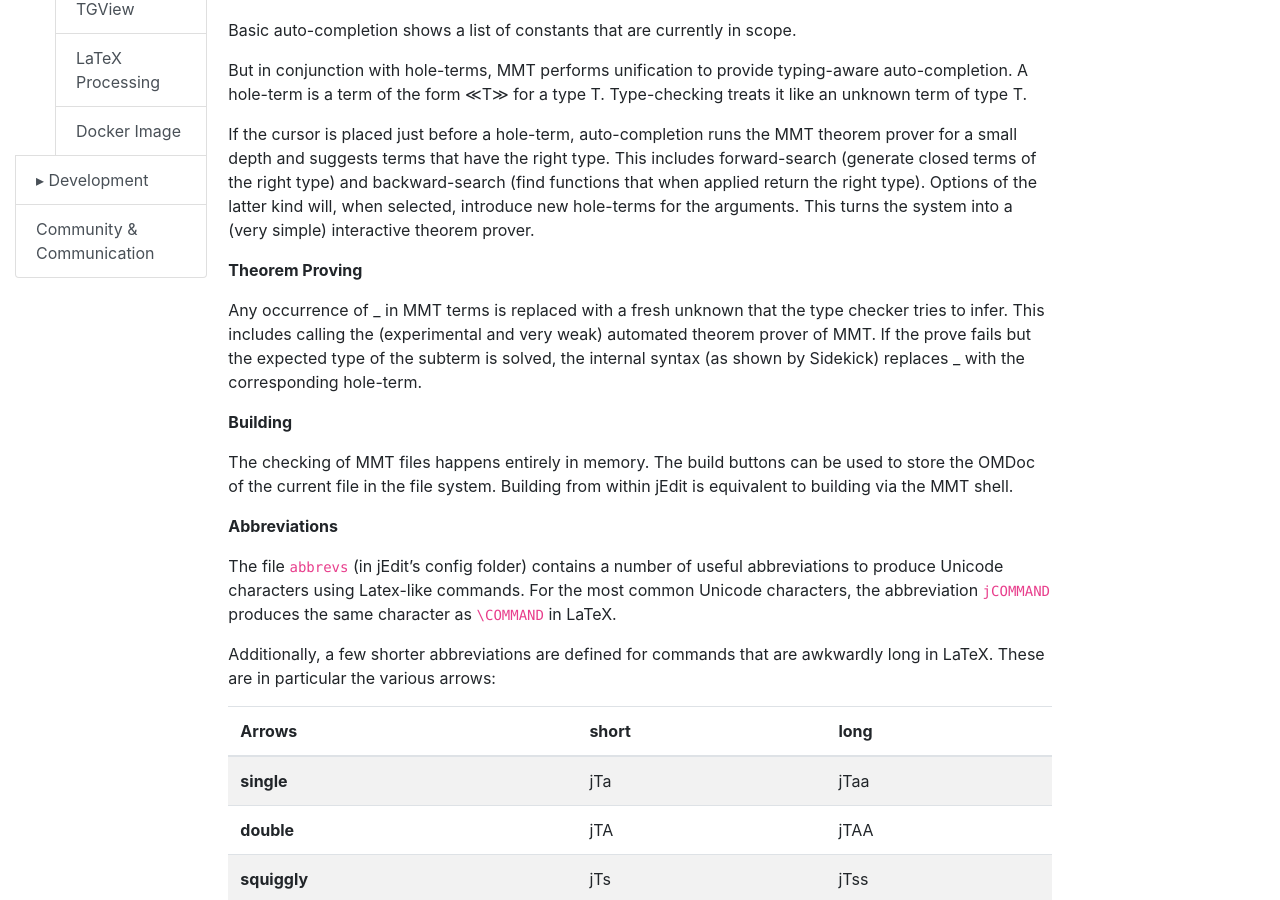
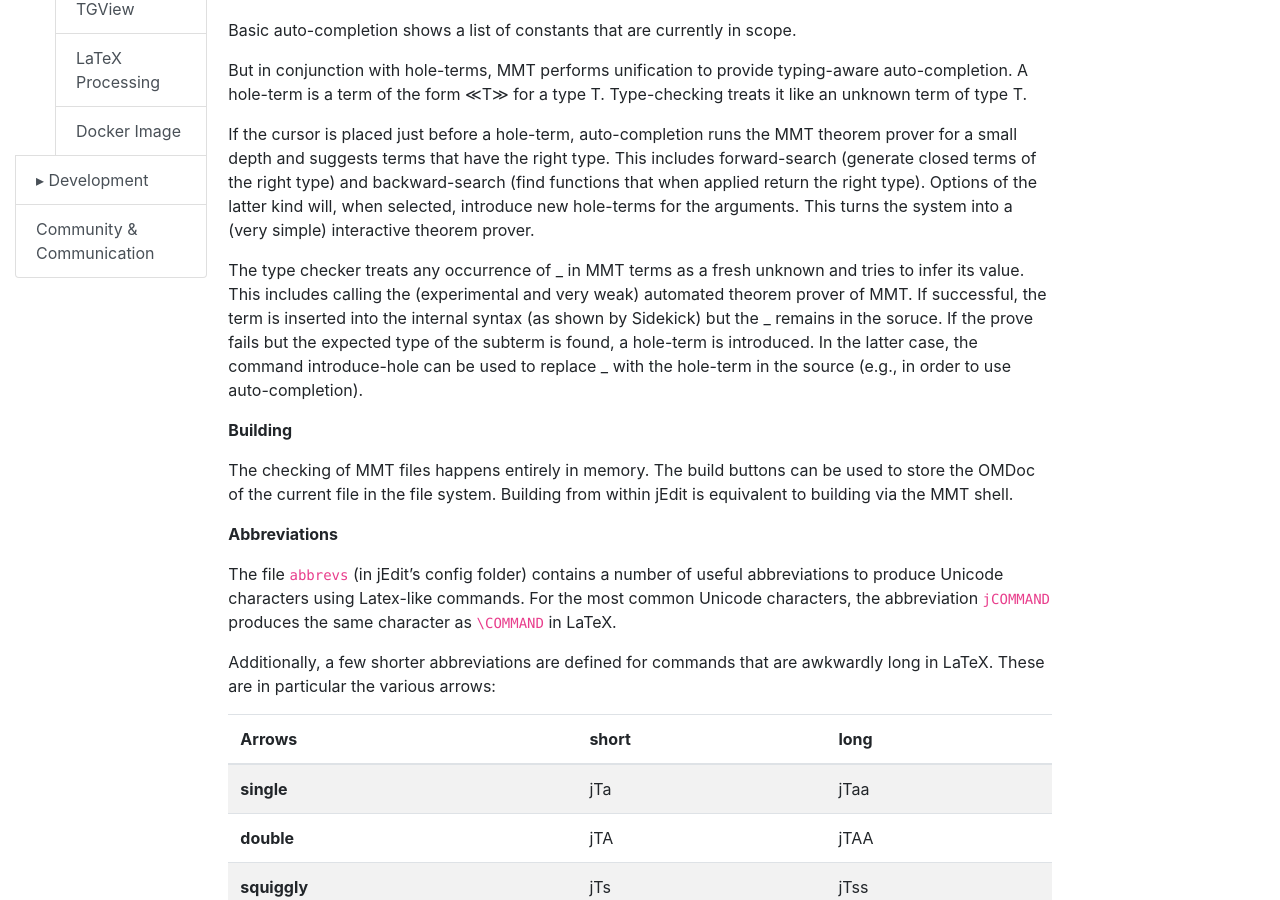
Before and after one commit to UniFormal/uniformal.github.io, a Jekyll site: the page built from doc/applications/jedit.md, in a window 1280 px wide and 900 px high, scrolled down 1077 px. Built offline with Jekyll 4.4.1, drawn with Linux system fonts in a browser that asks for light colours.

Commit message:
Update jedit.md

```diff
--- a/doc/applications/jedit.md
+++ b/doc/applications/jedit.md
@@ -50,11 +50,11 @@ If the cursor is placed just before a hole-term, auto-completion runs the MMT th
 This includes forward-search (generate closed terms of the right type) and backward-search (find functions that when applied return the right type). Options of the latter kind will, when selected, introduce new hole-terms for the arguments.
 This turns the system into a (very simple) interactive theorem prover.
 
-**Theorem Proving**
-
-Any occurrence of _ in MMT terms is replaced with a fresh unknown that the type checker tries to infer.
+The type checker treats any occurrence of _ in MMT terms as a fresh unknown and tries to infer its value.
 This includes calling the (experimental and very weak) automated theorem prover of MMT.
-If the prove fails but the expected type of the subterm is solved, the internal syntax (as shown by Sidekick) replaces _ with the corresponding hole-term.
+If successful, the term is inserted into the internal syntax (as shown by Sidekick) but the _ remains in the soruce.
+If the prove fails but the expected type of the subterm is found, a hole-term is introduced.
+In the latter case, the command introduce-hole can be used to replace _ with the hole-term in the source (e.g., in order to use auto-completion).
 
 **Building**
 
```
